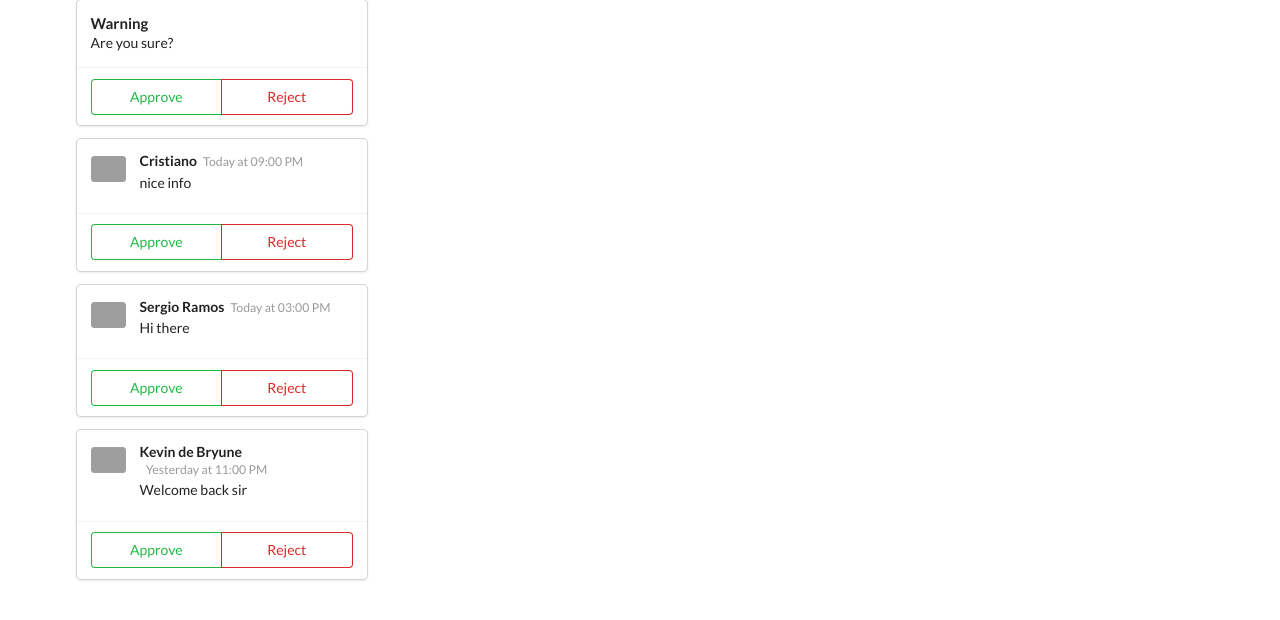
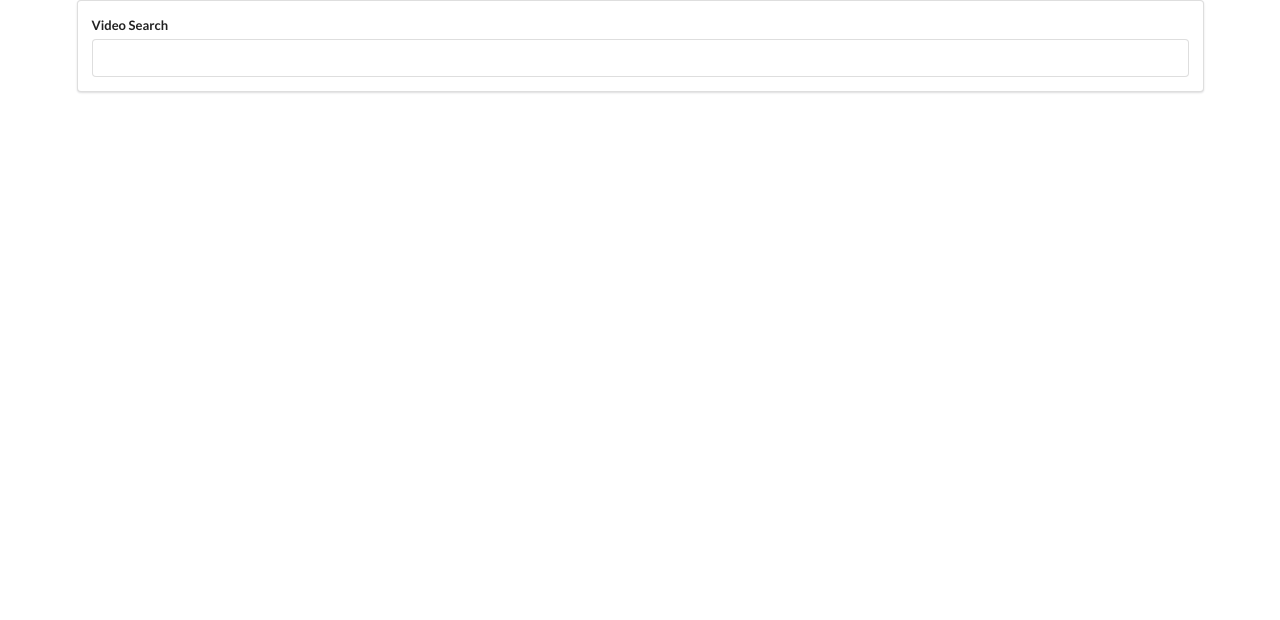
Before and after one commit to adinegoro11/react_apps, a React (Create React App) app: page / in a window 1280 px wide. Shown: the top 620 px of the page. Built offline with nearby package versions, Linux system fonts and the light colour scheme; grey boxes are pictures that could not be loaded.

Commit message:
112 Handling form submittal

```diff
--- a/package.json
+++ b/package.json
@@ -4,8 +4,8 @@
   "private": true,
   "dependencies": {
     "faker": "^4.1.0",
-    "react": "^16.9.0",
-    "react-dom": "^16.9.0",
+    "react": "^16.12.0",
+    "react-dom": "^16.12.0",
     "react-scripts": "3.1.2"
   },
   "scripts": {
--- a/src/ApprovalCard.js
+++ /dev/null
@@ -1,17 +0,0 @@
-import React from 'react';
-
-const ApprovalCard = (props) => {
-    return (
-        <div className="ui card">
-            <div className="content">{props.children}</div>
-            <div className="extra content">
-                <div className="ui two buttons">
-                    <div className="ui basic green button">Approve</div>
-                    <div className="ui basic red button">Reject</div>
-                </div>
-            </div>
-        </div>
-    );
-};
-
-export default ApprovalCard;
--- a/src/CommentDetail.js
+++ /dev/null
@@ -1,20 +0,0 @@
-import React from 'react';
-
-const CommentDetail = props => {
-    return (
-        <div className="comment">
-            <a href="/" className="avatar">
-                <img alt="avatar" src={props.avatar}></img>
-            </a>
-            <div className="content">
-                <a href="/" className="author">{props.author}</a>
-                <div className="metadata">
-                    <span className="date">{props.timeAgo}</span>
-                </div>
-                <div className="text">{props.content}</div>
-            </div>
-        </div>
-    );
-};
-
-export default CommentDetail;
--- /dev/null
+++ b/src/components/App.js
@@ -0,0 +1,14 @@
+import React from 'react';
+import SearchBar from './SearchBar';
+
+class App extends React.Component {
+    render() {
+        return (
+            <div className="ui container">
+                <SearchBar />
+            </div>
+        );
+    }
+}
+
+export default App;
--- /dev/null
+++ b/src/components/SearchBar.js
@@ -0,0 +1,32 @@
+import React from 'react';
+
+class SearchBar extends React.Component {
+  state = { term: ''};
+
+  onInputChange= event => {
+    this.setState({ term: event.target.value });
+  };
+
+  onFormSubmit = event => {
+    event.preventDefault();
+  };
+
+  render() {
+    return (
+      <div className="search-bar ui segment">
+        <form onSubmit={this.onFormSubmit} className="ui form">
+          <div className="field">
+            <label>Video Search</label>
+            <input
+              type="text"
+              value={this.state.term}
+              onChange={this.onInputChange}
+            />
+          </div>
+        </form>
+      </div>
+    );
+  }
+}
+
+export default SearchBar;
--- a/src/index.js
+++ b/src/index.js
@@ -1,47 +1,8 @@
 import React from 'react';
 import ReactDOM from 'react-dom';
-import faker from 'faker';
-import CommentDetail from './CommentDetail';
-import ApprovalCard from './ApprovalCard';
+import App from './components/App';
 
-const App = () => {
-    return (
-        <div className="ui container comments">
-            <ApprovalCard>
-                <div>
-                    <h4>Warning</h4> Are you sure?
-                </div>
-            </ApprovalCard>
-
-            <ApprovalCard>
-                <CommentDetail
-                    author ="Cristiano"
-                    timeAgo ="Today at 09:00 PM"
-                    content ="nice info"
-                    avatar ={faker.image.avatar()}
-                />
-            </ApprovalCard>
-
-           <ApprovalCard>
-                <CommentDetail
-                    author ="Sergio Ramos"
-                    timeAgo ="Today at 03:00 PM"
-                    content ="Hi there"
-                    avatar ={faker.image.avatar()}
-                />
-           </ApprovalCard>
-
-            <ApprovalCard>
-                <CommentDetail
-                    author ="Kevin de Bryune"
-                    timeAgo="Yesterday at 11:00 PM"
-                    content ="Welcome back sir"
-                    avatar ={faker.image.avatar()}
-                />
-            </ApprovalCard>
-
-        </div>
-    );
-};
-
-ReactDOM.render(<App />, document.querySelector('#root'));
+ReactDOM.render(
+    <App />,
+    document.querySelector('#root')
+);
```
Also changed, not shown: 1 other file (tests, documents, lock files or other folders).
